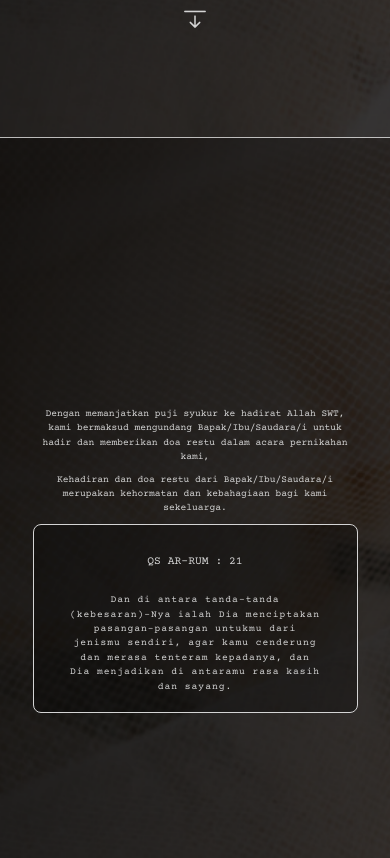
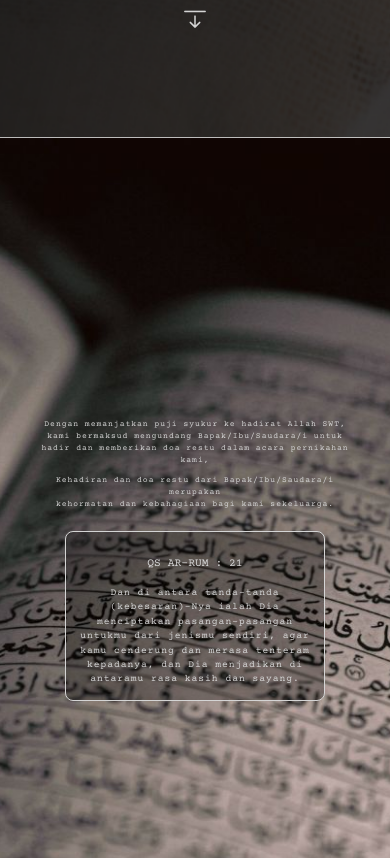
Before and after one commit to Sohibbal/Ramdaazizah, a plain HTML site: page index.html in a window 390 px wide. Shown: the part 706-1564 px from the top of the page. Drawn offline with nearby package versions, Linux system fonts and the light colour scheme; some packages are replaced by stand-ins of ours; a script that the page names is missing.

Commit message:
sengah for background

```diff
--- a/index.html
+++ b/index.html
@@ -23,24 +23,24 @@
         <h1 class="text-danger">RAMDA & AZIZAH</h1>
         <p>Resepsi akan diselenggarakan dalam</p>
         <div class="simply-countdown-dark"></div>
-        <a href="#undangan" class="arrow position-absolute bottom-0 start-50 translate-middle-x mb-3" onclick="enableScroll()">
+        <a href="#pengantar" class="arrow position-absolute bottom-0 start-50 translate-middle-x mb-3" onclick="enableScroll()">
           <i class="bi bi-arrow-bar-down fs-1"></i></a>
       </main>
     </section>
 
     <section class="pengantar d-flex justify-content-center align-items-center" id="pengantar">
-      <div class="container">
+      <div class="container fade-in">
         <div class="row justify-content-center">
           <div class="col-lg-8 col-md-8 col-10 text-center pengantar-teks">
             <p>Dengan memanjatkan puji syukur ke hadirat Allah SWT, kami bermaksud mengundang Bapak/Ibu/Saudara/i
                untuk hadir dan memberikan doa restu dalam acara pernikahan kami,</p>
 
-            <p>Kehadiran dan doa restu dari Bapak/Ibu/Saudara/i merupakan kehormatan dan kebahagiaan bagi kami sekeluarga.</p>
+            <p>Kehadiran dan doa restu dari Bapak/Ibu/Saudara/i merupakan <br>kehormatan dan kebahagiaan bagi kami sekeluarga.</p>
           </div>
         </div>
 
-        <div class="row justify-content-center">
-          <div class="col-md-8 col-10 text-center box-pengantar">
+        <div class="row justify-content-center mt-4">
+          <div class="col-lg-6 col-md-6 col-8 text-center box-pengantar">
             <h4>QS AR-RUM : 21</h4>
             <p>Dan di antara tanda-tanda (kebesaran)-Nya ialah Dia menciptakan pasangan-pasangan untukmu dari jenismu sendiri, agar kamu cenderung dan merasa tenteram kepadanya, dan Dia menjadikan di antaramu rasa kasih dan sayang.</p>
         </div>
@@ -375,6 +375,7 @@
     <script src="script.js"></script>
     <script src="sticky.js"></script>
     <script src="scroll.js"></script>
+    <script src="load.js"></script>
   </body>
 
 </html>
--- /dev/null
+++ b/load.js
@@ -0,0 +1,10 @@
+window.addEventListener('DOMContentLoaded', () => {
+  setTimeout(() => {
+    const homeSection = document.getElementById('home');
+    if (homeSection) {
+      homeSection.scrollIntoView({ behavior: 'smooth' });
+    } else {
+      console.error("Element with ID 'home' tidak ditemukan.");
+    }
+  }, 10000);
+});
--- a/style.css
+++ b/style.css
@@ -62,10 +62,15 @@ body{
 
 /* pengantar */
 .pengantar{
-  background-image: url(img/bg11.png);
+  background-image: url(img/pengantar.jpg);
   background-position: center;
   background-size: cover;
   min-height: 100vh;
+}
+
+.pengantar p{
+  letter-spacing: 1px;
+  font-size: 1rem;
 }
 
 .box-pengantar{
@@ -83,7 +88,8 @@ body{
 
 .box-pengantar p{
   letter-spacing: 1px;
-  padding: 10px 30px;
+  padding: 10px 20px;
+  font-size: 0.9rem;
 }
 
 /* navbar */
@@ -131,7 +137,7 @@ body{
 
 /* home */
 .home{
-  background-image: url(img/bg11.png);
+  background-image: url(img/home.jpg);
   background-position: center;
   background-size: cover;
   min-height: 100vh;
@@ -536,6 +542,14 @@ footer a:hover{
     font-size: 14px;
   }
 
+  .box-pengantar h4{
+    padding: 5px 5px;
+  }
+
+  .box-pengantar p{
+    font-size: 1.2rem !important;
+    padding: 5px;
+  }
 }
 
 /* Tablet */
@@ -736,3 +750,21 @@ footer a:hover{
     transform: translateY(-10px);
   }
 }
+
+.fade-in {
+  opacity: 0;
+  transform: translateY(30px);
+  animation: fadeIn 2.5s ease-out forwards;
+  animation-delay: 0.8s; /* Delay sebelum animasi mulai */
+}
+
+@keyframes fadeIn {
+  0% {
+    opacity: 0;
+    transform: translateY(30px);
+  }
+  100% {
+    opacity: 1;
+    transform: translateY(0);
+  }
+}
```
Also changed, not shown: img/home.jpg (added), img/pengantar.jpg (added).
